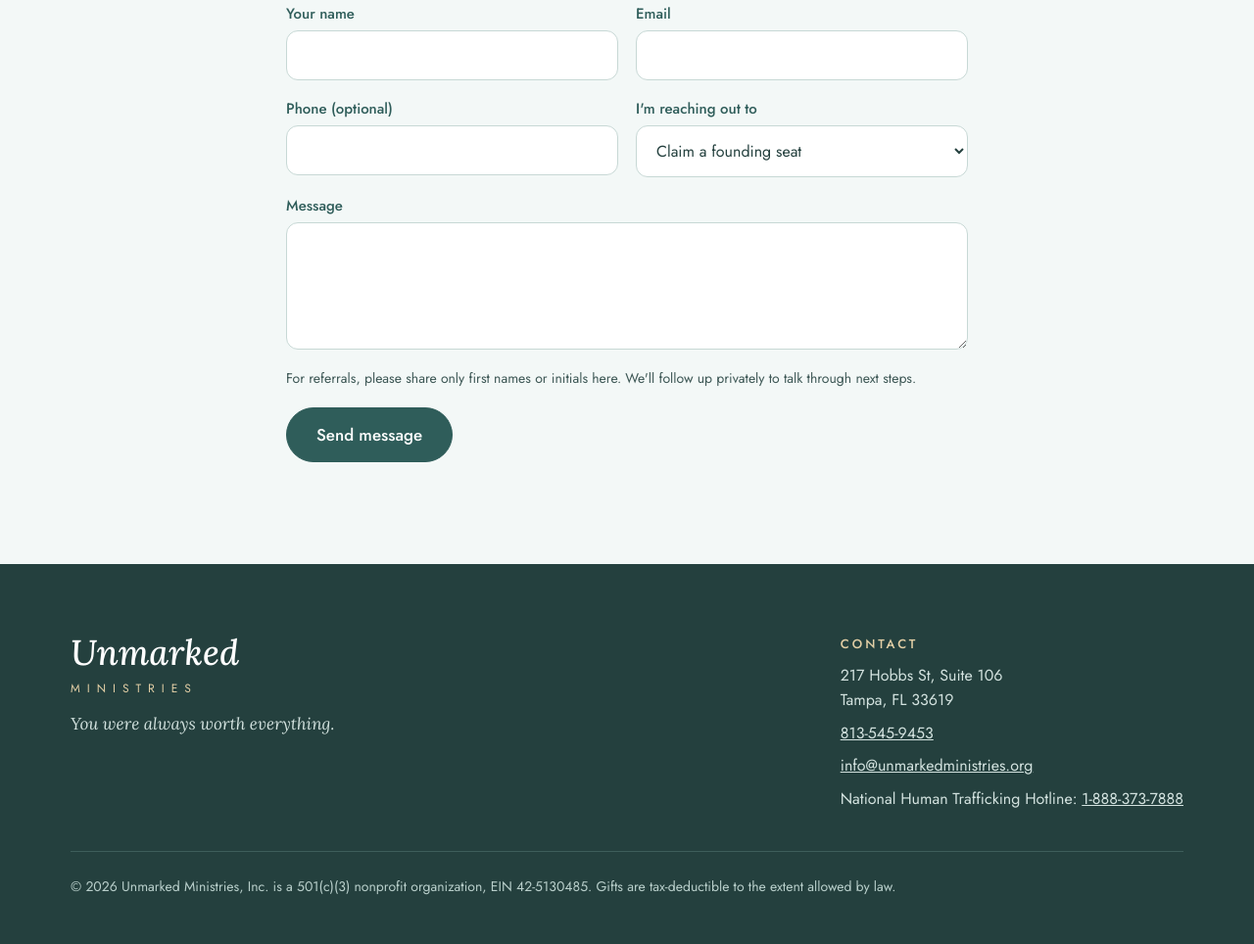
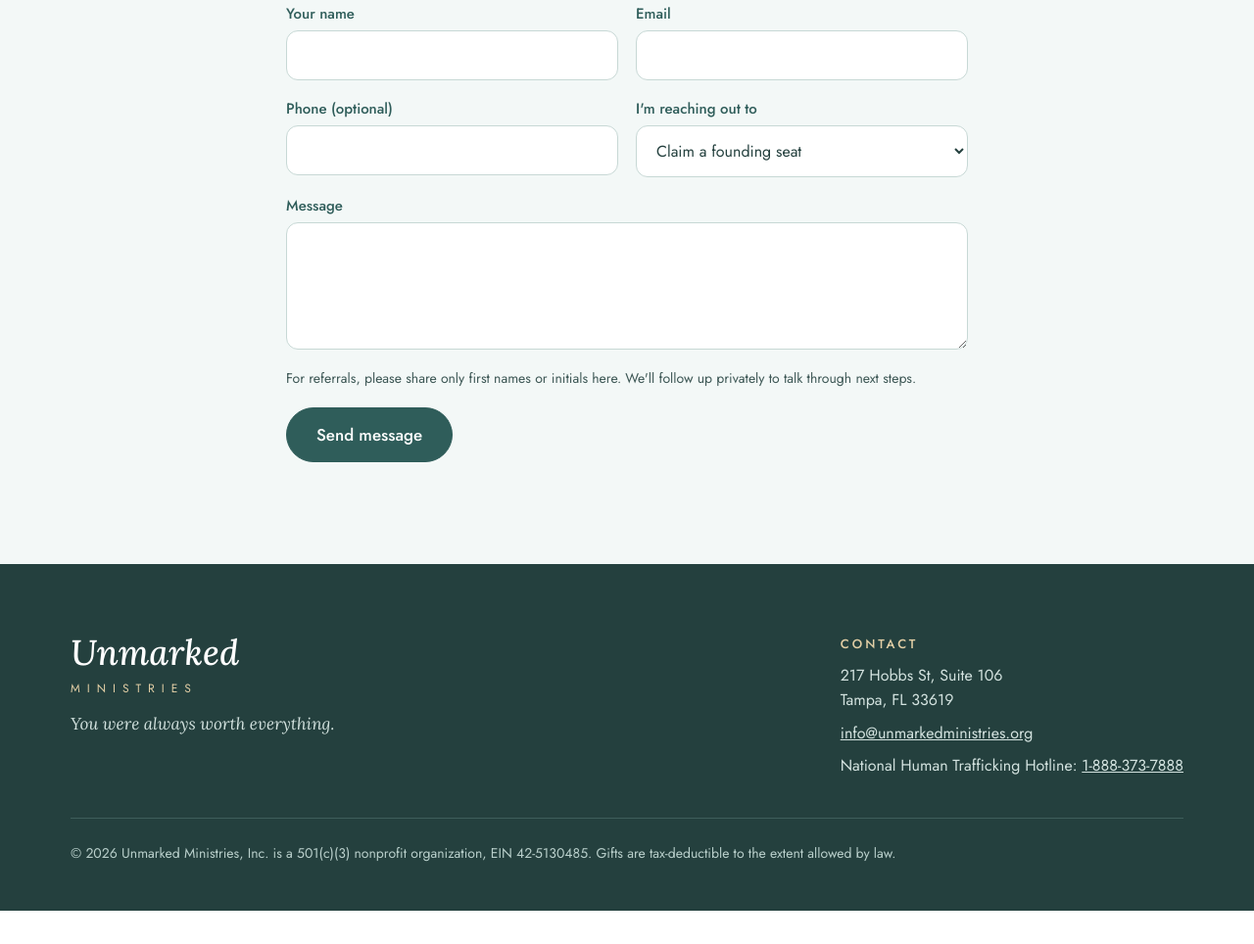
Before and after one commit to unmarkedministries/unmarkedministries.github.io, a plain HTML site: page index.html in a window 1280 px wide. Shown: the part 7747-8711 px from the top of the page at 98% size. After the commit the page ends 8677 px from the top, so only its background shows below. Drawn offline with Linux system fonts and the light colour scheme.

Commit message:
Remove ministry phone from footer
Co-Authored-By: Claude Opus 5.5 <noreply@anthropic.com>
Claude-Session: https://claude.ai/code/session_01C9bL4owB6azj7Dpv59nEPu

```diff
--- a/index.html
+++ b/index.html
@@ -463,7 +463,6 @@ footer{background:var(--teal-dk);color:var(--on-dark-2);padding:72px 0 48px}
       <div class="foot-contact">
         <p class="eyebrow">Contact</p>
         <p>217 Hobbs St, Suite 106<br>Tampa, FL 33619</p>
-        <p><a href="tel:+18135459453">813-545-9453</a></p>
         <p><a href="mailto:info@unmarkedministries.org">info@unmarkedministries.org</a></p>
         <p>National Human Trafficking Hotline: <a href="tel:18883737888">1-888-373-7888</a></p>
       </div>
```
